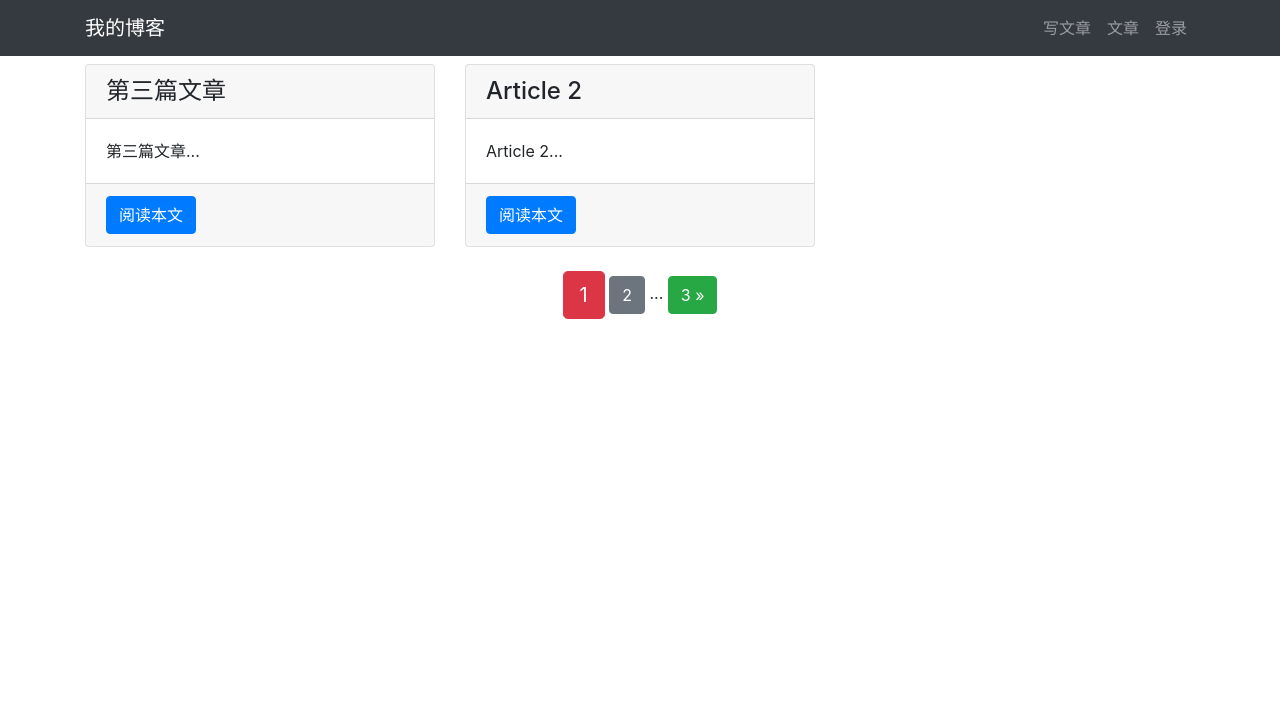
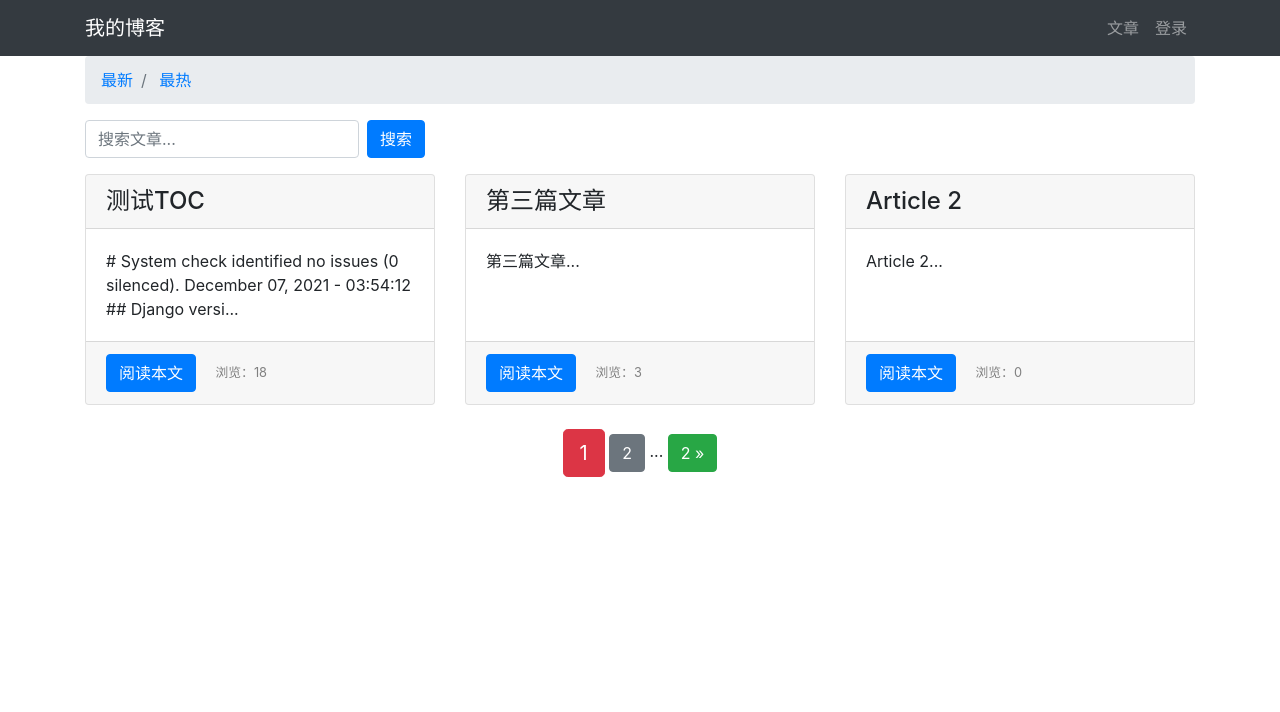
Before and after one commit to wei12169/my_blog, a Django app: page /article/article-list/ in a window 1280 px wide. Shown: the top 712 px of the page. Run offline with Django 3.2, Linux system fonts and the light colour scheme; data comes from the database, SQL or seed files in the repository; some libraries are stand-ins or nearby versions.

Commit message:
add article func

```diff
--- a/article/models.py
+++ b/article/models.py
@@ -20,6 +20,8 @@ class ArticlePost(models.Model):
     #文章更新时间。参数auto_now=True指定每次数据更新时自动写入当前时间
     updated = models.DateTimeField(auto_now=True)
 
+    total_views = models.PositiveIntegerField(default=0)
+
     #内部类class Meta用于给model定义元数据
     class Meta:
         #ordering指定模型返回的数据的排列顺序
--- a/article/views.py
+++ b/article/views.py
@@ -7,19 +7,39 @@ from .models import ArticlePost
 import markdown
 from django.contrib.auth.decorators import login_required
 from django.core.paginator import Paginator
+#引入Q对象
+from django.db.models import Q
 
 # Create your views here.
 def article_list(request):
-    #取出所有的博客文章
-    article_list = ArticlePost.objects.all()
-    #每页显示一篇文章
-    paginator = Paginator(article_list, 2)
+    search = request.GET.get('search')
+    order = request.GET.get('order')
+    if search:
+        #根据GET请求中查询条件返回不同排序的对象数组
+        if order == 'total_views':
+            article_list = ArticlePost.objects.filter(
+                Q(title__icontains=search) |
+                Q(body__icontains=search)
+            ).order_by('-total_views')
+        else:
+            article_list = ArticlePost.objects.filter(
+                Q(title__icontains=search) |
+                Q(body__icontains=search)
+            )
+    else:
+        search = ''
+        if order == 'total_views':
+            article_list = ArticlePost.objects.all().order_by('-total_views')
+        else:
+            article_list = ArticlePost.objects.all()
+    #每页显示文章数
+    paginator = Paginator(article_list, 3)
     #获取url中的页码
     page = request.GET.get('page')
     #将导航对象相应的页码内容返回给articles
     articles = paginator.get_page(page)
     #需要传递给模板的对象
-    context = {'articles': articles}
+    context = {'articles': articles, 'order': order, 'search': search}
     #render函数，载入模板，并返回context对象
     return render(request, 'article/list.html', context)
 
@@ -27,17 +47,25 @@ def article_list(request):
 def article_detail(request, id):
     #取出相应的文章
     article = ArticlePost.objects.get(id=id)
+
+    #浏览量 +1
+    article.total_views += 1
+    article.save(update_fields=['total_views'])
+
     #将markdown语法渲染成html样式
-    article.body = markdown.markdown(article.body,
+    md = markdown.Markdown(
         extensions=[
             #包含 缩写，表格等常用拓展
             'markdown.extensions.extra',
             #语法高亮拓展
             'markdown.extensions.codehilite',
+            #目录拓展
+            'markdown.extensions.toc',
         ]
     )
+    article.body = md.convert(article.body)
     #需要传递给模板的对象
-    context = {'article': article}
+    context = {'article': article, 'toc': md.toc}
     #载入模板，并返回context对象
     return render(request, 'article/detail.html', context)
 
@@ -83,10 +111,9 @@ def article_delete(request, id):
 @login_required(login_url='/userprofile/login/')
 def article_safe_delete(request, id):
     article = ArticlePost.objects.get(id=id)
-    user = User.objects.get(id=article.author_id)
+    if request.user != article.author:
+            return HttpResponse('你没有权限删除此用户信息。')
     if request.method == 'POST':
-        if request.user != user:
-            return HttpResponse('你没有权限删除此用户信息。')
         article = ArticlePost.objects.get(id=id)
         article.delete()
         return redirect('article:article_list')
@@ -105,7 +132,8 @@ def article_update(request, id):
 
     # 获取需要修改的具体文章对象
     article = ArticlePost.objects.get(id=id)
-    user = User.objects.get(id=article.author_id)
+    if request.user != article.author:
+            return HttpResponse('你没有权限编辑此用户文章。')
     # 判断用户是否为 POST 提交表单数据
     if request.method == "POST":
         # 将提交的数据赋值到表单实例中
@@ -123,8 +151,6 @@ def article_update(request, id):
             return HttpResponse("表单内容有误，请重新填写。")
     # 如果用户 GET 请求获取数据
     else:
-        if request.user != user:
-            return HttpResponse('你没有权限编辑此用户文章。')
         # 创建表单类实例
         article_post_form = ArticlePostForm()
         # 赋值上下文，将 article 文章对象也传递进去，以便提取旧的内容
--- a/templates/article/list.html
+++ b/templates/article/list.html
@@ -12,6 +12,51 @@
 
 <!-- 定义放置文章标题的div容器 -->
 <div class="container">
+    <nav aria-label="breadcrumb">
+        <ol class="breadcrumb">
+            <li class="breadcrumb-item">
+                <a href="{% url 'article:article_list' %}?search={{ search }}"
+
+                >
+                    最新
+                </a>
+            </li>
+            <li class="breadcrumb-item">
+                <a href="{% url 'article:article_list' %}?order=total_views&search={{ search }}"
+
+                >
+                    最热
+                </a>
+            </li>
+        </ol>
+    </nav>
+
+    <!--新增搜索栏和搜索提示语-->
+    <div class="row">
+        <div class="col-auto mr-auto">
+            <form class="form-inline" >
+                <label class="sr-only">content</label>
+                <input type="text"
+                    class="form-control mb-2 mr-sm-2"
+                    name="search"
+                    placeholder="搜索文章..."
+                    required
+                >
+                <button class="btn btn-primary mb-2 mr-sm-2">搜索</button>
+            </form>
+        </div>
+    </div>
+
+    {% if search %}
+        {% if articles %}
+            <h4><span style="color: red">"{{ search }}"</span>的搜索结果如下：</h4>
+            <hr>
+        {% else %}
+            <h4>暂无<span style="color: red">"{{ search }}"</span>有关的文章。</h4>
+            <hr>
+        {% endif %}
+    {% endif %}
+
     <div class="row mt-2">
 
         {% for article in articles %}
@@ -28,6 +73,12 @@
                 <!-- 注脚 -->
                 <div class="card-footer">
                     <a href="{% url 'article:article_detail' article.id %}" class="btn btn-primary">阅读本文</a>
+                    <!--显示浏览量-->
+                    <span>
+                        <small class="col align-self-end" style="color: gray;">
+                            浏览：{{ article.total_views }}
+                        </small>
+                    </span>
                 </div>
             </div>
         </div>
@@ -40,11 +91,11 @@
             <span class="step-links">
                 <!-- 如果不是第一页，则显示上翻按钮 -->
                 {% if articles.has_previous %}
-                    <a href="?page=1" class="btn btn-success">
+                    <a href="?page=1&order={{ order }}&search={{ search }}" class="btn btn-success">
                         &laquo; 1
                     </a>
                     <span>...</span>
-                    <a href="?page={{ articles.previous_page_number }}"
+                    <a href="?page={{ articles.previous_page_number }}&order={{ order }}&search={{ search }}"
                     class="btn btn-secondary"
                     >
                         {{ articles.previous_page_number }}
@@ -58,13 +109,13 @@
 
                 <!-- 如果不是最末页，则显示下翻按钮 -->
                 {% if articles.has_next %}
-                    <a href="?page={{ articles.next_page_number }}"
+                    <a href="?page={{ articles.next_page_number }}&order={{ order }}&search={{ search }}"
                     class="btn btn-secondary"
                     >
                         {{ articles.next_page_number }}
                     </a>
                     <span>...</span>
-                    <a href="?page={{ articles.paginator.num_pages }}"
+                    <a href="?page={{ articles.paginator.num_pages }}&order={{ order }}&search={{ search }}"
                     class="btn btn-success"
                     >
                         {{ articles.paginator.num_pages }} &raquo;
--- a/templates/header.html
+++ b/templates/header.html
@@ -9,9 +9,6 @@
       <div>
         <ul class="navbar-nav">
           <!-- 条目 -->
-          <li class="nav-item">
-            <a class="nav-link" href="{% url 'article:article_create' %}">写文章</a>
-          </li>
           <li class="nav-item">
             <a class="nav-link" href="{% url 'article:article_list' %}">文章</a>
           </li>
@@ -25,6 +22,7 @@
               </a>
               <div class="dropdown-menu" aria-labelledby="navbarDropdown">
                 <!--新增-->
+                <a class="dropdown-item" href="{% url 'article:article_create' %}">写文章</a>
                 <a class="dropdown-item" href='{% url "userprofile:edit" user.id %}'>个人信息</a>
                 <a class="dropdown-item" href="#" onclick="user_delete()">删除用户</a>
                 <a class="dropdown-item" href="{% url 'userprofile:logout' %}">退出登录</a>
```
Also changed, not shown: templates/article/detail.html (+22 -7 lines), README.md, db.sqlite3.
